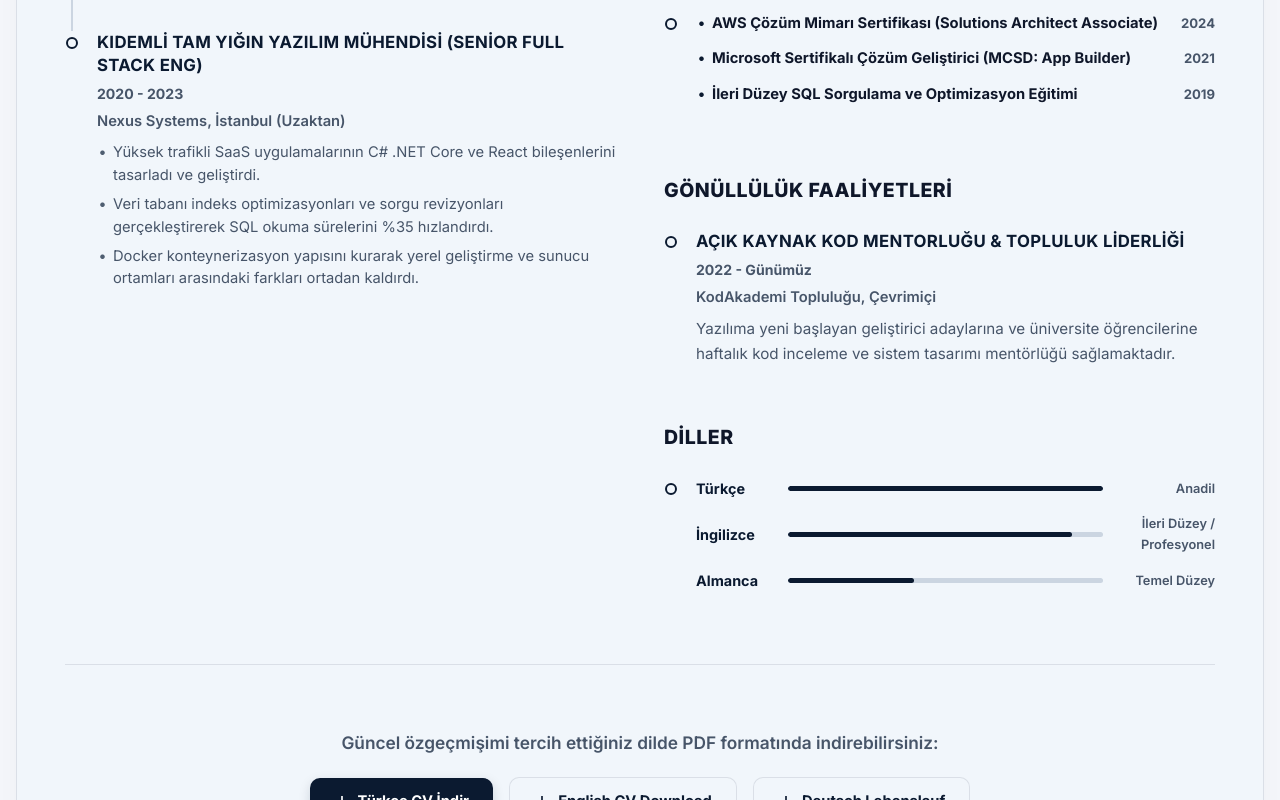
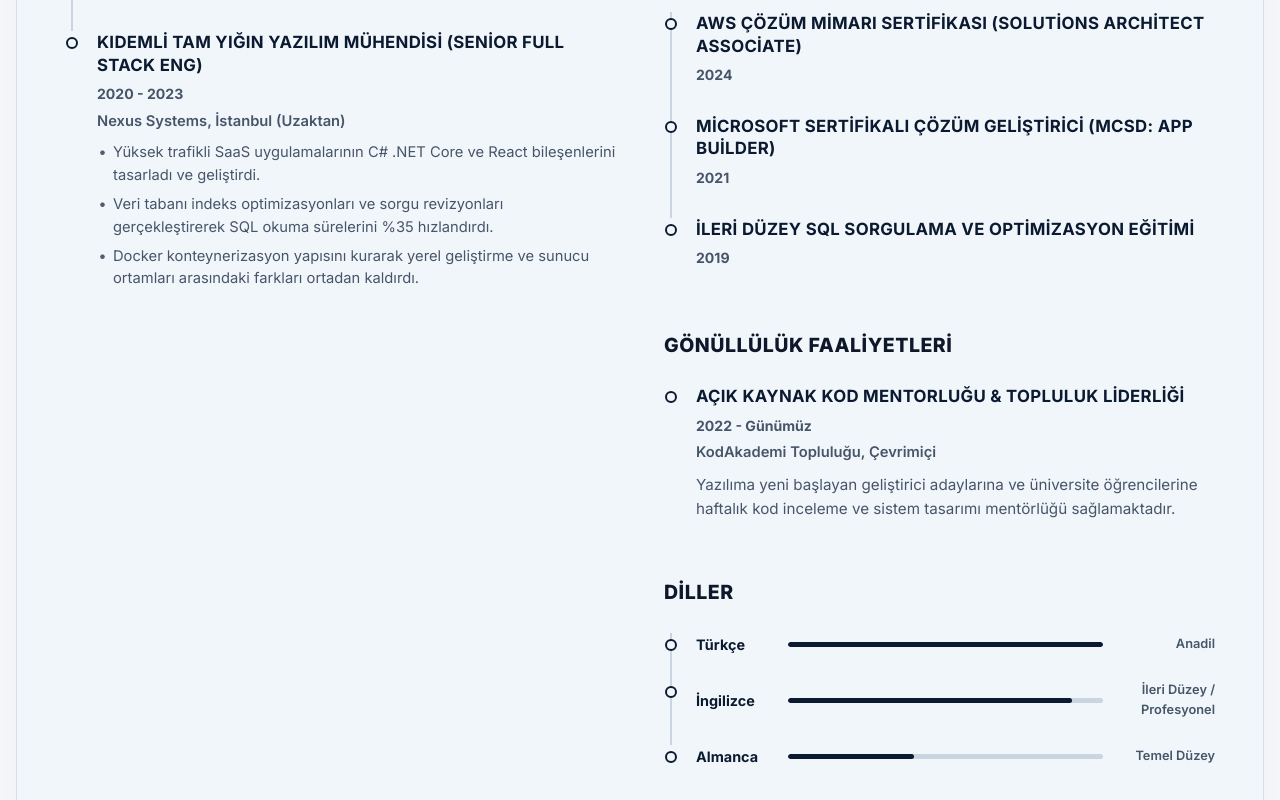
Before and after one commit to mehmetc44/MyPortfolioWebsite, an Angular app in the folder Client/: page /about in a window 1280 px wide. Shown: the part 1500-2300 px from the top of the page. Built offline with nearby package versions, Linux system fonts and the light colour scheme; no server answers.

Commit message:
UI Update for responsivity

```diff
--- a/Client/src/app/pages/home/about/about.component.html
+++ b/Client/src/app/pages/home/about/about.component.html
@@ -140,20 +140,20 @@
 
                         <div class="timeline-item">
                             <span class="timeline-node"></span>
-                            <ul class="cv-simple-list">
-                                <li>
-                                    <strong>AWS Çözüm Mimarı Sertifikası (Solutions Architect Associate)</strong>
-                                    <span class="cv-list-date">2024</span>
-                                </li>
-                                <li>
-                                    <strong>Microsoft Sertifikalı Çözüm Geliştirici (MCSD: App Builder)</strong>
-                                    <span class="cv-list-date">2021</span>
-                                </li>
-                                <li>
-                                    <strong>İleri Düzey SQL Sorgulama ve Optimizasyon Eğitimi</strong>
-                                    <span class="cv-list-date">2019</span>
-                                </li>
-                            </ul>
+                            <h5 class="timeline-item-title">AWS Çözüm Mimarı Sertifikası (Solutions Architect Associate)</h5>
+                            <span class="timeline-item-subtitle">2024</span>
+                        </div>
+
+                        <div class="timeline-item">
+                            <span class="timeline-node"></span>
+                            <h5 class="timeline-item-title">Microsoft Sertifikalı Çözüm Geliştirici (MCSD: App Builder)</h5>
+                            <span class="timeline-item-subtitle">2021</span>
+                        </div>
+
+                        <div class="timeline-item">
+                            <span class="timeline-node"></span>
+                            <h5 class="timeline-item-title">İleri Düzey SQL Sorgulama ve Optimizasyon Eğitimi</h5>
+                            <span class="timeline-item-subtitle">2019</span>
                         </div>
                     </section>
 
@@ -178,7 +178,6 @@
 
                         <div class="timeline-item">
                             <span class="timeline-node"></span>
-                            <div class="cv-languages-grid">
                             <div class="lang-row">
                                 <span class="lang-label">Türkçe</span>
                                 <div class="lang-meter-container">
@@ -186,6 +185,10 @@
                                 </div>
                                 <span class="lang-status">Anadil</span>
                             </div>
+                        </div>
+
+                        <div class="timeline-item">
+                            <span class="timeline-node"></span>
                             <div class="lang-row">
                                 <span class="lang-label">İngilizce</span>
                                 <div class="lang-meter-container">
@@ -193,13 +196,16 @@
                                 </div>
                                 <span class="lang-status">İleri Düzey / Profesyonel</span>
                             </div>
+                        </div>
+
+                        <div class="timeline-item">
+                            <span class="timeline-node"></span>
                             <div class="lang-row">
                                 <span class="lang-label">Almanca</span>
                                 <div class="lang-meter-container">
                                     <div class="lang-meter-fill" style="width: 40%;"></div>
                                 </div>
                                 <span class="lang-status">Temel Düzey</span>
-                                </div>
                             </div>
                         </div>
                     </section>
```
Also changed, not shown: 10 other files (tests, documents, lock files or other folders). Lines whose indentation alone changed are shown as unchanged.
